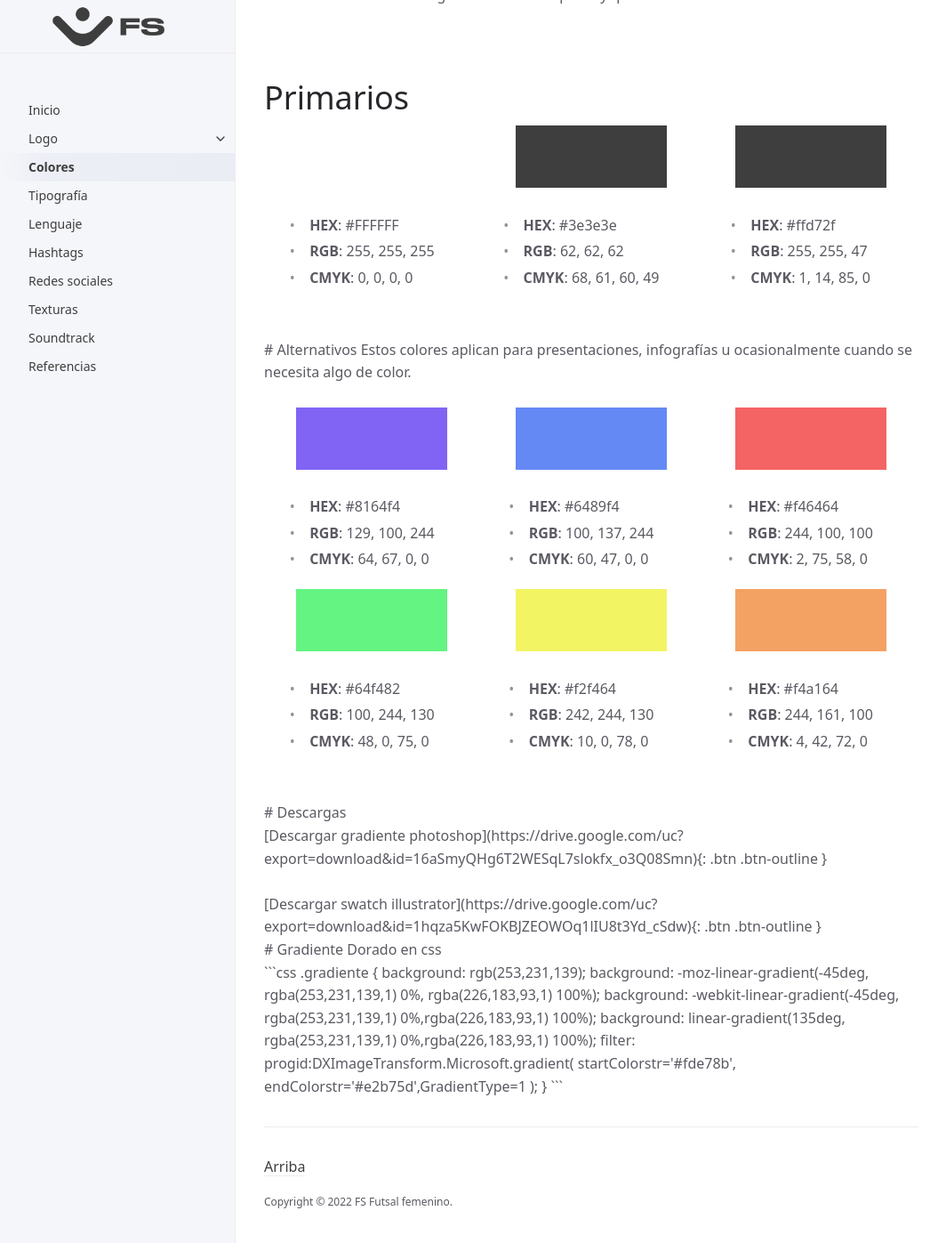
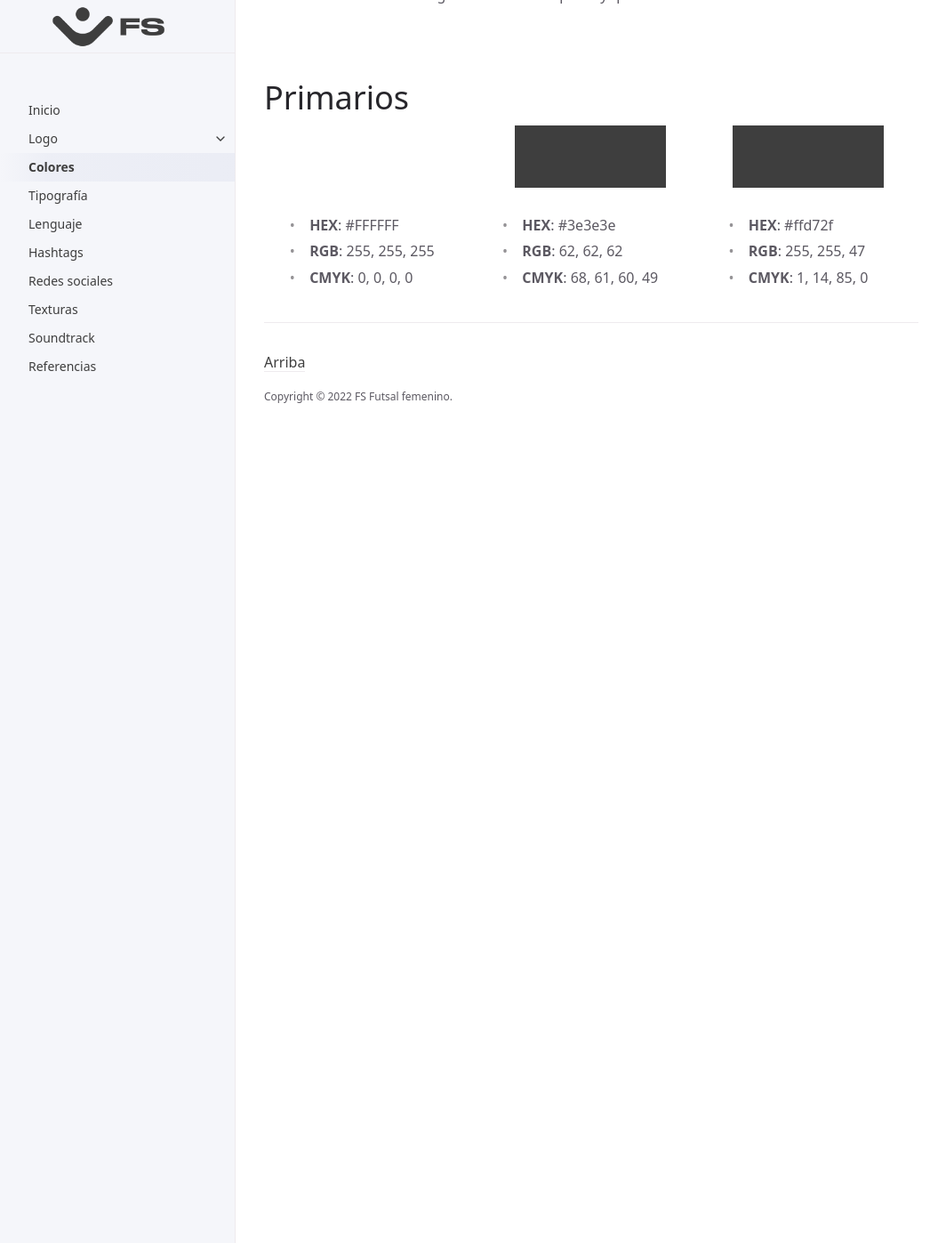
Before and after one commit to juandosimple/fsf-brand-guidelines, a Jekyll site: the page built from docs/colores.md, in a window 1280 px wide and 1400 px high, scrolled down 172 px. Shown: the top 1397 px of the window at 89% size, without its empty margins (107-1171 px from the left). Built offline with Jekyll 4.4.1, drawn with Linux system fonts in a browser that asks for light colours; after the commit the page ends 900 px from its top, so only the background shows below that.

Commit message:
Update colores.md

````diff
--- a/docs/colores.md
+++ b/docs/colores.md
@@ -41,84 +41,3 @@ Dentro de los colores el logo es versátil aunque hay que evitar colores estride
 </ul>
 </div>
 <br><br>
-
-# Alternativos
-
-Estos colores aplican para presentaciones, infografías u ocasionalmente cuando se necesita algo de color.<br><br>
-
-<div style="display:flex;flex-direction:row;flex-wrap:wrap;justify-content:space-between;align-items:flex-start">
-<div style="width:33%;display:flex;flex-direction:column;align-items:center;justify-content:center">
-<div style="width:70%;height:70px;background-color:#8164f4"></div><br>
-
-<ul style="margin:0;padding:0;list-style:none;">
-<li><strong>HEX</strong>: #8164f4</li>
-<li><strong>RGB</strong>: 129, 100, 244</li>
-<li><strong>CMYK</strong>: 64, 67, 0, 0</li>
-</ul>
-
-</div>
-<div style="width:33%;display:flex;flex-direction:column;align-items:center;justify-content:center">
-<div style="width:70%;height:70px;background-color:#6489f4"></div><br>
-
-<ul style="margin:0;padding:0;list-style:none;">
-<li><strong>HEX</strong>: #6489f4</li>
-<li><strong>RGB</strong>: 100, 137, 244</li>
-<li><strong>CMYK</strong>: 60, 47, 0,   0</li>
-</ul>
-</div>
-<div style="width:33%;display:flex;flex-direction:column;align-items:center;justify-content:center;margin-bottom:1rem">
-<div style="width:70%;height:70px;  background: #f46464"></div><br>
-<ul style="margin:0;padding:0;list-style:none;">
-<li><strong>HEX</strong>: #f46464</li>
-<li><strong>RGB</strong>: 244, 100, 100</li>
-<li><strong>CMYK</strong>: 2, 75, 58, 0</li>
-</ul>
-</div>
-<div style="width:33%;display:flex;flex-direction:column;align-items:center;justify-content:center">
-<div style="width:70%;height:70px;  background: #64f482"></div><br>
-<ul style="margin:0;padding:0;list-style:none;">
-<li><strong>HEX</strong>: #64f482</li>
-<li><strong>RGB</strong>: 100, 244, 130</li>
-<li><strong>CMYK</strong>: 48, 0, 75, 0</li>
-</ul>
-</div>
-<div style="width:33%;display:flex;flex-direction:column;align-items:center;justify-content:center">
-<div style="width:70%;height:70px;  background: #f2f464"></div><br>
-<ul style="margin:0;padding:0;list-style:none;">
-<li><strong>HEX</strong>: #f2f464</li>
-<li><strong>RGB</strong>: 242, 244, 130</li>
-<li><strong>CMYK</strong>: 10, 0, 78, 0</li>
-</ul>
-</div>
-<div style="width:33%;display:flex;flex-direction:column;align-items:center;justify-content:center">
-<div style="width:70%;height:70px;  background: #f4a164"></div><br>
-<ul style="margin:0;padding:0;list-style:none;">
-<li><strong>HEX</strong>: #f4a164</li>
-<li><strong>RGB</strong>: 244, 161, 100</li>
-<li><strong>CMYK</strong>: 4, 42, 72, 0</li>
-</ul>
-</div>
-</div>
-<br><br>
-
-# Descargas
-
-<br>
-
-[Descargar gradiente photoshop](https://drive.google.com/uc?export=download&id=16aSmyQHg6T2WESqL7slokfx_o3Q08Smn){: .btn .btn-outline }<br><br>
-[Descargar swatch illustrator](https://drive.google.com/uc?export=download&id=1hqza5KwFOKBJZEOWOq1lIU8t3Yd_cSdw){: .btn .btn-outline }
-
-<br>
-
-# Gradiente Dorado en css
-<br>
-
-```css
-.gradiente {
-  background: rgb(253,231,139);
-  background: -moz-linear-gradient(-45deg,  rgba(253,231,139,1) 0%, rgba(226,183,93,1) 100%);
-  background: -webkit-linear-gradient(-45deg,  rgba(253,231,139,1) 0%,rgba(226,183,93,1) 100%);
-  background: linear-gradient(135deg,  rgba(253,231,139,1) 0%,rgba(226,183,93,1) 100%);
-  filter: progid:DXImageTransform.Microsoft.gradient( startColorstr='#fde78b', endColorstr='#e2b75d',GradientType=1 );
-}
-```
````
